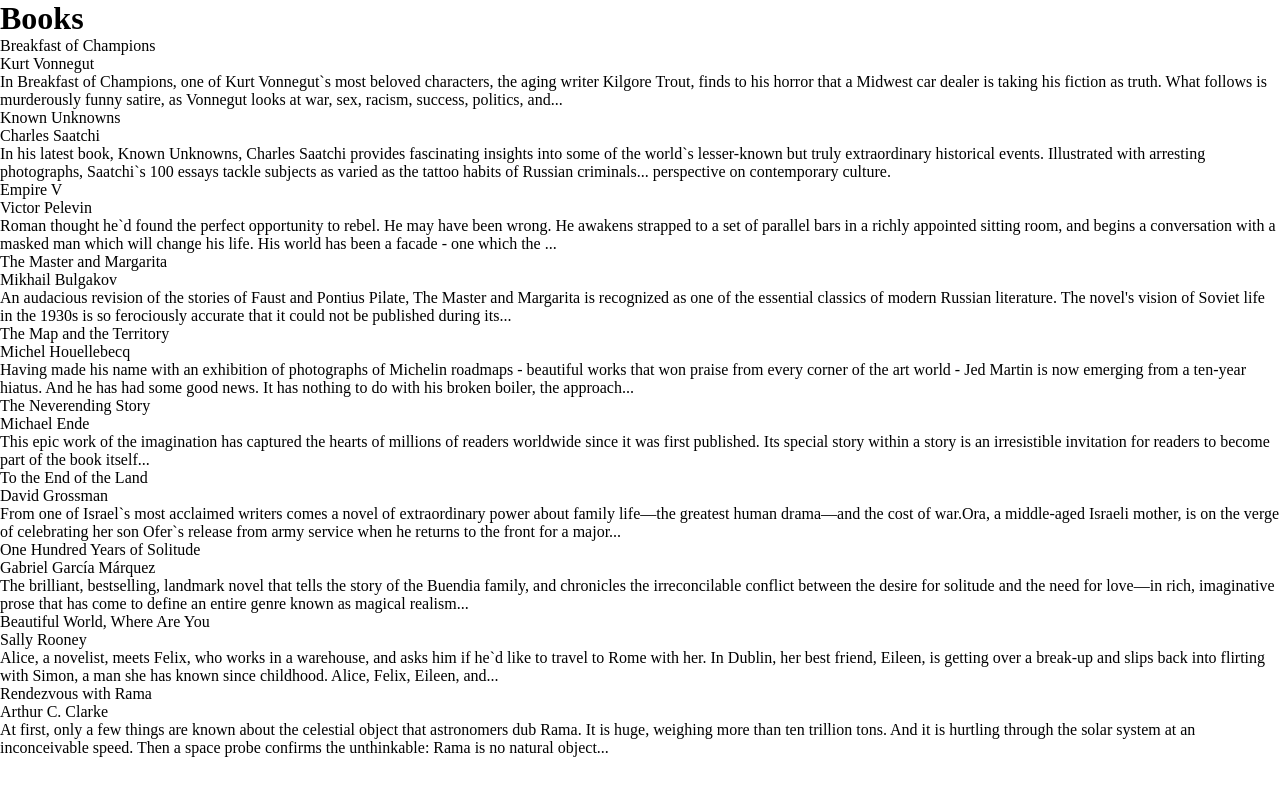
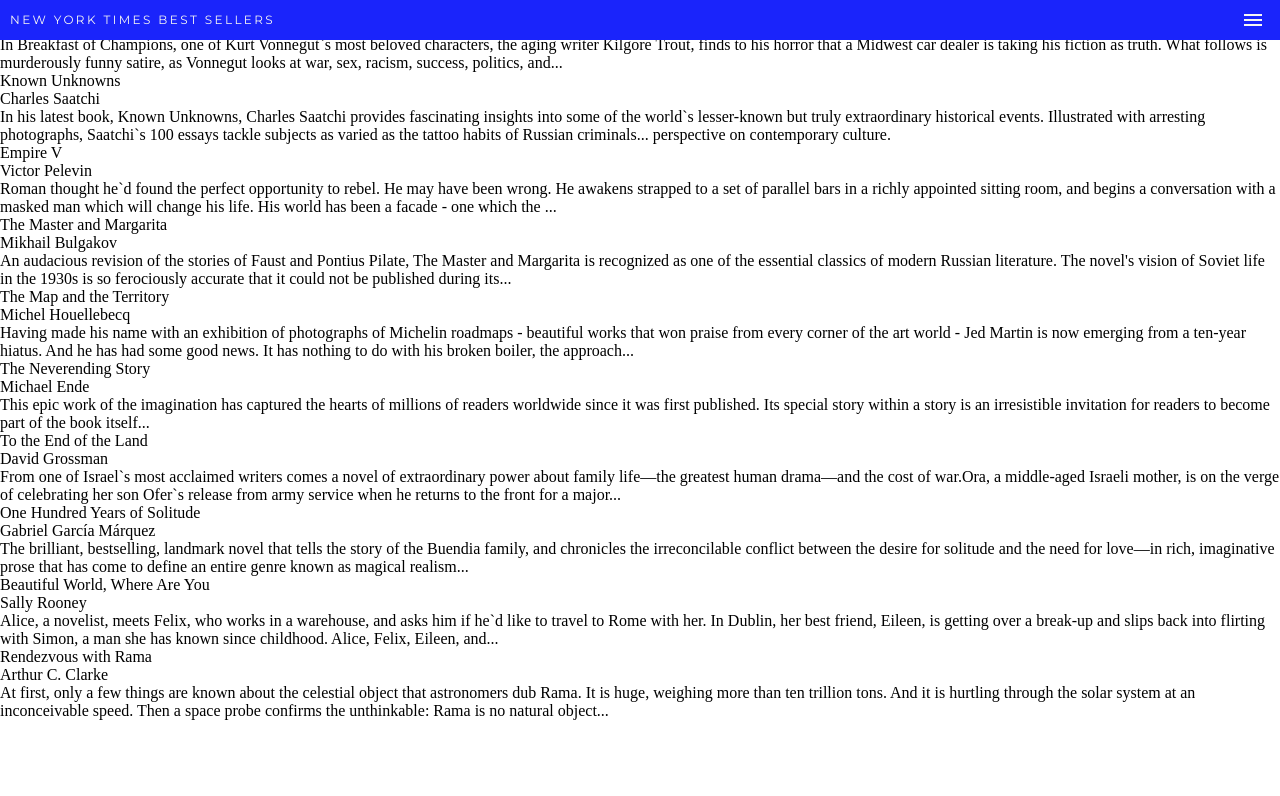
Before and after one commit to SalvadorLimones/books, a plain HTML site: page index.html in a window 1280 px wide. Drawn offline with Linux system fonts and the light colour scheme.

Commit message:
add header css

```diff
--- a/index.html
+++ b/index.html
@@ -8,11 +8,27 @@
     <link rel="stylesheet" href="./style.css" />
     <script src="script.js"></script>
 
+    <link rel="preconnect" href="https://fonts.googleapis.com" />
+    <link rel="preconnect" href="https://fonts.gstatic.com" crossorigin />
+    <link
+      href="https://fonts.googleapis.com/css2?family=Montserrat:wght@400;700&family=Overpass:wght@400;700&display=swap"
+      rel="stylesheet"
+    />
+
+    <link
+      href="https://fonts.googleapis.com/icon?family=Material+Icons"
+      rel="stylesheet"
+    />
+
     <title>Books</title>
   </head>
   <body>
-    <div id="root">
-      <h1>Books</h1>
+    <div id="main-container">
+      <div class="header">
+        <h1>NEW YORK TIMES BEST SELLERS</h1>
+        <span class="material-icons"> menu </span>
+      </div>
+      <div class="bookcard-container"></div>
     </div>
   </body>
 </html>
--- a/script.js
+++ b/script.js
@@ -64,7 +64,9 @@ books.map((book) => {
 
 function loadEvent() {
   console.log("page has been loaded");
-  document.getElementById("root").insertAdjacentHTML("beforeend", beerHTML);
+  document
+    .querySelector(".bookcard-container")
+    .insertAdjacentHTML("beforeend", beerHTML);
 }
 
 window.addEventListener("load", loadEvent);
--- a/style.css
+++ b/style.css
@@ -46,3 +46,34 @@ select {
   -webkit-appearance: none !important;
   border-radius: 0;
 }
+
+.header {
+  width: 100vw;
+  height: 40px;
+  position: fixed;
+  top: 0;
+  left: 0;
+  z-index: 10;
+  background: #1a24fb;
+  color: #f8f7f3;
+}
+
+.header .material-icons,
+.header h1 {
+  position: absolute;
+}
+
+.header h1 {
+  top: 12px;
+  left: 10px;
+  font-size: 12px;
+  letter-spacing: 0.2em;
+  font-family: "Montserrat", sans-serif;
+  font-weight: 400;
+}
+
+.header .material-icons {
+  top: 8px;
+  right: 15px;
+  font-size: 24px;
+}
```
